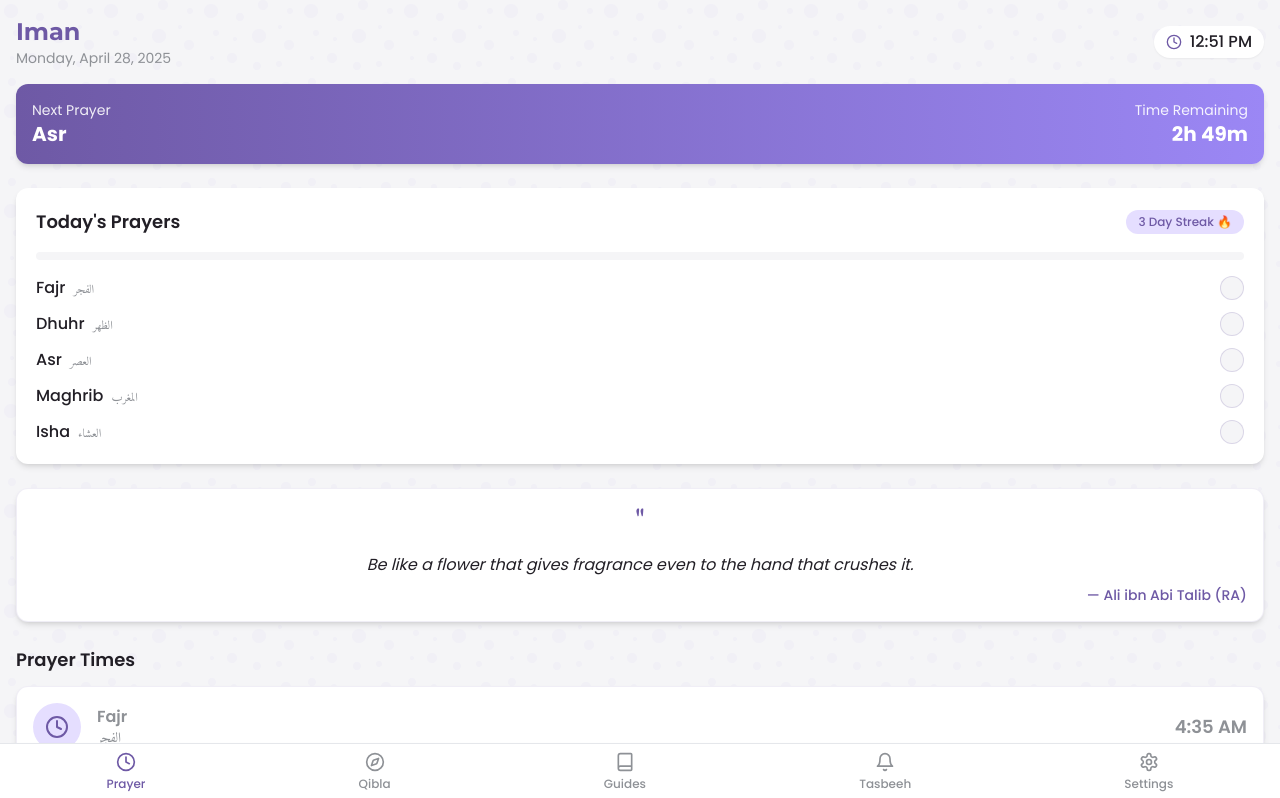
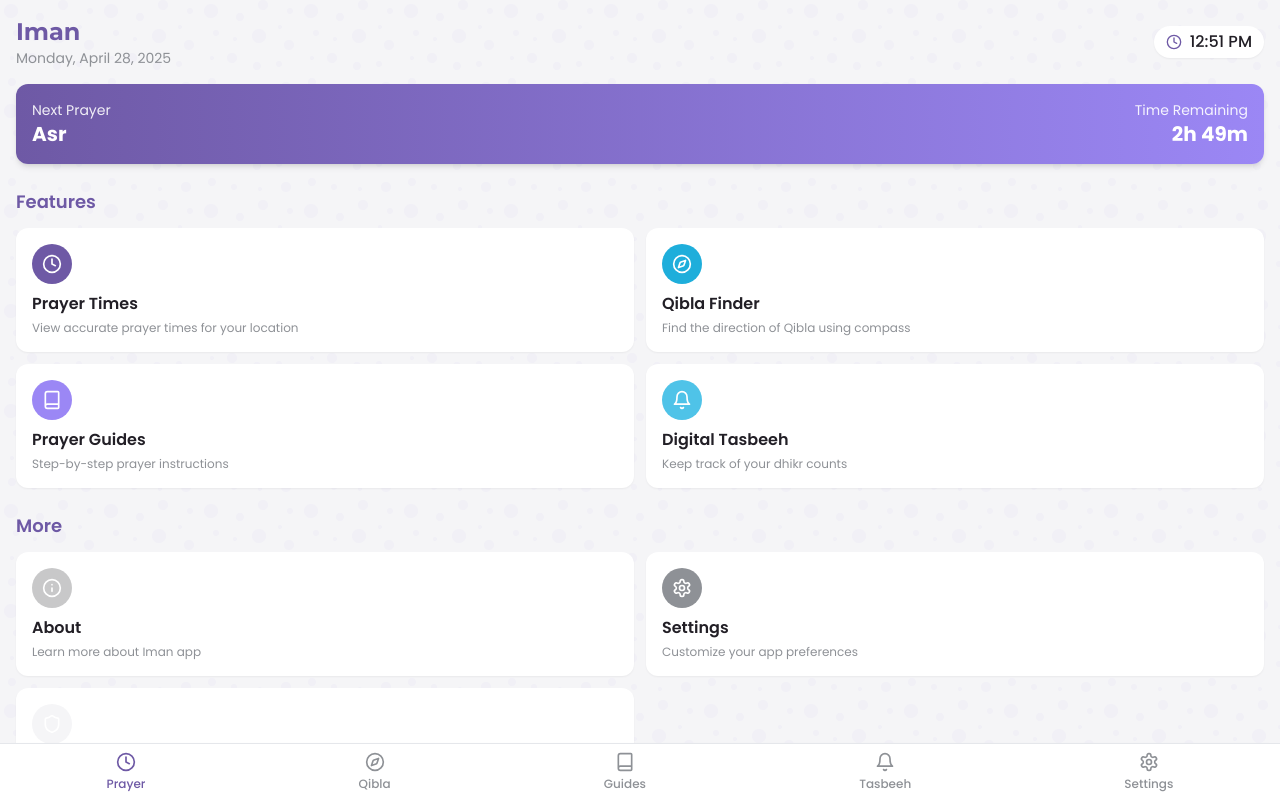
Before and after one commit to zaheerin2025/iman-daily-companion, a React (Vite) app: page / in a window 1280 px wide. Shown: the top 798 px of the page. Built offline with nearby package versions, Linux system fonts and the light colour scheme.

Commit message:
feat: Implement homepage with navigation
Adds a homepage with links to all existing pages.

```diff
--- a/src/pages/Index.tsx
+++ b/src/pages/Index.tsx
@@ -1,6 +1,6 @@
-
 import React, { useState, useEffect } from 'react';
-import { Clock } from 'lucide-react';
+import { Clock, Compass, Book, Bell, MessageSquare, Shield, Info, Settings } from 'lucide-react';
+import { Link } from 'react-router-dom';
 import { formatTimeIn12Hour, getNextPrayer } from '../utils/prayerTimes';
 import BottomNavigation from '../components/layout/BottomNavigation';
 import PrayerTimeCard from '../components/prayer/PrayerTimeCard';
@@ -54,10 +54,65 @@ const Index = () => {
   const hoursUntil = Math.floor(minutesUntilNextPrayer / 60);
   const minutesUntil = minutesUntilNextPrayer % 60;
 
+  const features = [
+    {
+      title: 'Prayer Times',
+      description: 'View accurate prayer times for your location',
+      icon: Clock,
+      color: 'bg-primary',
+      link: '/'
+    },
+    {
+      title: 'Qibla Finder',
+      description: 'Find the direction of Qibla using compass',
+      icon: Compass,
+      color: 'bg-secondary',
+      link: '/qibla'
+    },
+    {
+      title: 'Prayer Guides',
+      description: 'Step-by-step prayer instructions',
+      icon: Book,
+      color: 'bg-primary-light',
+      link: '/guides'
+    },
+    {
+      title: 'Digital Tasbeeh',
+      description: 'Keep track of your dhikr counts',
+      icon: Bell,
+      color: 'bg-secondary-light',
+      link: '/tasbeeh'
+    }
+  ];
+
+  const additionalFeatures = [
+    {
+      title: 'About',
+      description: 'Learn more about Iman app',
+      icon: Info,
+      color: 'bg-neutral-dark',
+      link: '/about'
+    },
+    {
+      title: 'Settings',
+      description: 'Customize your app preferences',
+      icon: Settings,
+      color: 'bg-neutral-darker',
+      link: '/settings'
+    },
+    {
+      title: 'Privacy Policy',
+      description: 'Read our privacy policy',
+      icon: Shield,
+      color: 'bg-neutral',
+      link: '/privacy'
+    }
+  ];
+
   return (
     <div className="min-h-screen pb-16 islamic-pattern">
       <div className="p-4">
-        {/* Header */}
+        {/* Header Section */}
         <div className="flex justify-between items-center mb-4">
           <div>
             <h1 className="text-2xl font-montserrat font-bold text-primary">Iman</h1>
@@ -74,15 +129,51 @@ const Index = () => {
           <div className="flex justify-between items-center">
             <div>
               <p className="text-white/90 text-sm">Next Prayer</p>
-              <h2 className="text-xl font-bold">{prayerData.nextPrayer?.name}</h2>
+              <h2 className="text-xl font-bold text-white">{prayerData.nextPrayer?.name}</h2>
             </div>
             <div className="text-right">
               <p className="text-white/90 text-sm">Time Remaining</p>
-              <p className="text-xl font-bold">
+              <p className="text-xl font-bold text-white">
                 {hoursUntil > 0 ? `${hoursUntil}h ${minutesUntil}m` : `${minutesUntil}m`}
               </p>
             </div>
           </div>
+        </div>
+
+        {/* Main Features Grid */}
+        <h2 className="text-lg font-semibold mb-3 text-primary">Features</h2>
+        <div className="grid grid-cols-2 gap-3 mb-6">
+          {features.map((feature) => (
+            <Link
+              key={feature.title}
+              to={feature.link}
+              className="bg-white p-4 rounded-xl shadow-sm hover:shadow-md transition-shadow"
+            >
+              <div className={`${feature.color} w-10 h-10 rounded-full flex items-center justify-center mb-2`}>
+                <feature.icon size={20} className="text-white" />
+              </div>
+              <h3 className="font-semibold text-neutral-foreground">{feature.title}</h3>
+              <p className="text-xs text-neutral-darker mt-1">{feature.description}</p>
+            </Link>
+          ))}
+        </div>
+
+        {/* Additional Features */}
+        <h2 className="text-lg font-semibold mb-3 text-primary">More</h2>
+        <div className="grid grid-cols-2 gap-3 mb-6">
+          {additionalFeatures.map((feature) => (
+            <Link
+              key={feature.title}
+              to={feature.link}
+              className="bg-white p-4 rounded-xl shadow-sm hover:shadow-md transition-shadow"
+            >
+              <div className={`${feature.color} w-10 h-10 rounded-full flex items-center justify-center mb-2`}>
+                <feature.icon size={20} className="text-white" />
+              </div>
+              <h3 className="font-semibold text-neutral-foreground">{feature.title}</h3>
+              <p className="text-xs text-neutral-darker mt-1">{feature.description}</p>
+            </Link>
+          ))}
         </div>
 
         {/* Prayer Tracker */}
@@ -91,9 +182,9 @@ const Index = () => {
         {/* Daily Quote */}
         <DailyQuote />
 
-        {/* Prayer Time Cards */}
+        {/* Prayer Times List */}
         <div className="mb-4">
-          <h2 className="text-lg font-semibold mb-3">Prayer Times</h2>
+          <h2 className="text-lg font-semibold mb-3 text-primary">Prayer Times</h2>
           <div className="space-y-2">
             {prayerData.allPrayers.map((prayer) => (
               <PrayerTimeCard
```
